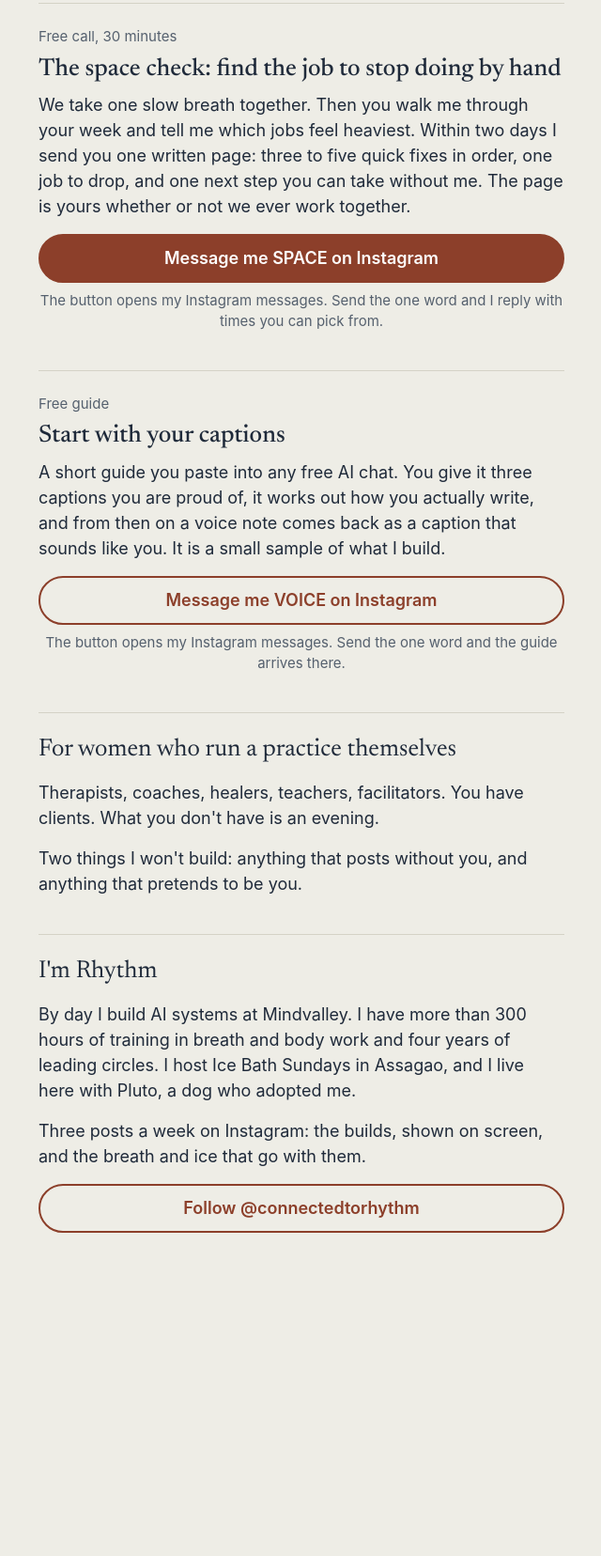
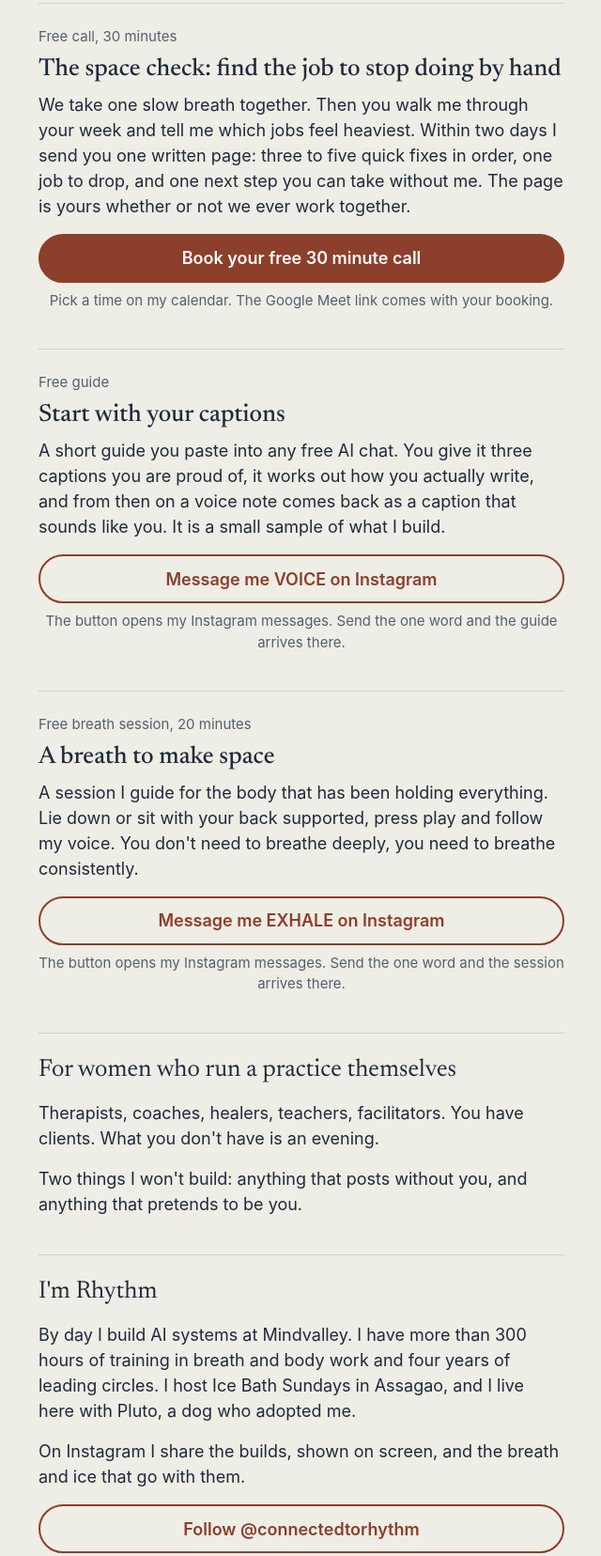
Before and after one commit to Connectedtorhythm/connectedtorhythm.github.io, a plain HTML site: page index.html in a window 1280 px wide. Shown: the part 881-2537 px from the top of the page at 94% size, without its empty margins (319-959 px from the left). Before the commit the page ends 2257 px from the top, so only its background shows below. Drawn offline with Linux system fonts and the light colour scheme.

Commit message:
Link page for the Instagram bio: the space check booking, VOICE and EXHALE
Co-Authored-By: Claude Opus 5.5 <noreply@anthropic.com>

```diff
--- a/index.html
+++ b/index.html
@@ -8,7 +8,8 @@
 <meta property="og:type" content="website">
 <meta property="og:title" content="Rhythm Malhotra · Connectedtorhythm">
 <meta property="og:description" content="If your bookings are in WhatsApp and your client list is in Notes, your practice is running on your memory. I build the system, and I teach breath and ice for the woman who has been holding it.">
-<!-- At publish: og:url and og:image need the page's full address, e.g. https://ADDRESS/share.jpg -->
+<meta property="og:url" content="https://connectedtorhythm.github.io/">
+<meta property="og:image" content="https://connectedtorhythm.github.io/rhythm.jpg">
 <link rel="preload" href="newsreader-latin.woff2" as="font" type="font/woff2" crossorigin>
 <style>
   @font-face {
@@ -88,8 +89,8 @@
     <p class="kind">Free call, 30 minutes</p>
     <h2>The space check: find the job to stop doing by hand</h2>
     <p class="what">We take one slow breath together. Then you walk me through your week and tell me which jobs feel heaviest. Within two days I send you one written page: three to five quick fixes in order, one job to drop, and one next step you can take without me. The page is yours whether or not we ever work together.</p>
-    <a class="btn lead" href="https://ig.me/m/connectedtorhythm?ref=space">Message me SPACE on Instagram</a>
-    <p class="send">The button opens my Instagram messages. Send the one word and I reply with times you can pick from.</p>
+    <a class="btn lead" href="https://cal.com/connectedtorhythm/the-space-check-30-minutes-to-put-some-of-it-down">Book your free 30 minute call</a>
+    <p class="send">Pick a time on my calendar. The Google Meet link comes with your booking.</p>
   </section>
 
   <section class="door">
@@ -98,6 +99,14 @@
     <p class="what">A short guide you paste into any free AI chat. You give it three captions you are proud of, it works out how you actually write, and from then on a voice note comes back as a caption that sounds like you. It is a small sample of what I build.</p>
     <a class="btn quiet" href="https://ig.me/m/connectedtorhythm?ref=voice">Message me VOICE on Instagram</a>
     <p class="send">The button opens my Instagram messages. Send the one word and the guide arrives there.</p>
+  </section>
+
+  <section class="door">
+    <p class="kind">Free breath session, 20 minutes</p>
+    <h2>A breath to make space</h2>
+    <p class="what">A session I guide for the body that has been holding everything. Lie down or sit with your back supported, press play and follow my voice. You don't need to breathe deeply, you need to breathe consistently.</p>
+    <a class="btn quiet" href="https://ig.me/m/connectedtorhythm?ref=exhale">Message me EXHALE on Instagram</a>
+    <p class="send">The button opens my Instagram messages. Send the one word and the session arrives there.</p>
   </section>
 
   <section class="story">
@@ -109,7 +118,7 @@
   <section class="story">
     <h2>I'm Rhythm</h2>
     <p>By day I build AI systems at Mindvalley. I have more than 300 hours of training in breath and body work and four years of leading circles. I host Ice Bath Sundays in Assagao, and I live here with Pluto, a dog who adopted me.</p>
-    <p>Three posts a week on Instagram: the builds, shown on screen, and the breath and ice that go with them.</p>
+    <p>On Instagram I share the builds, shown on screen, and the breath and ice that go with them.</p>
     <a class="btn quiet" href="https://www.instagram.com/connectedtorhythm/">Follow @connectedtorhythm</a>
   </section>
 </main>
```
